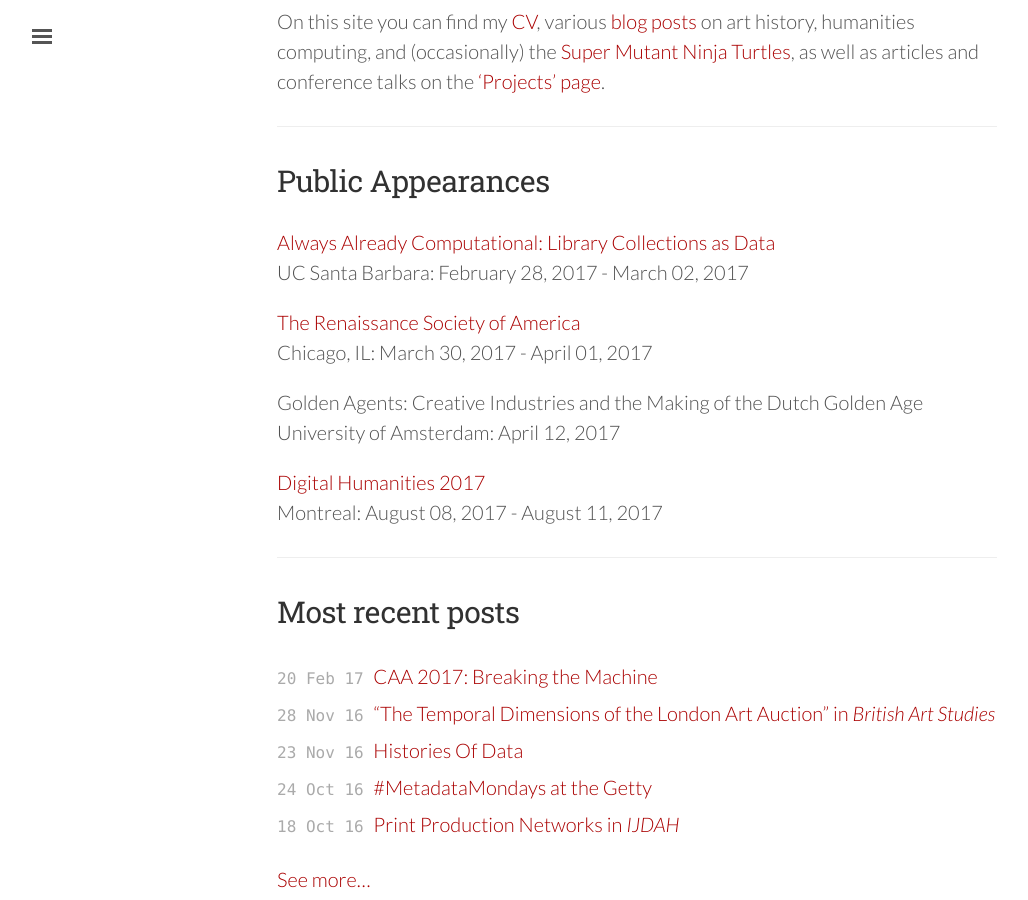
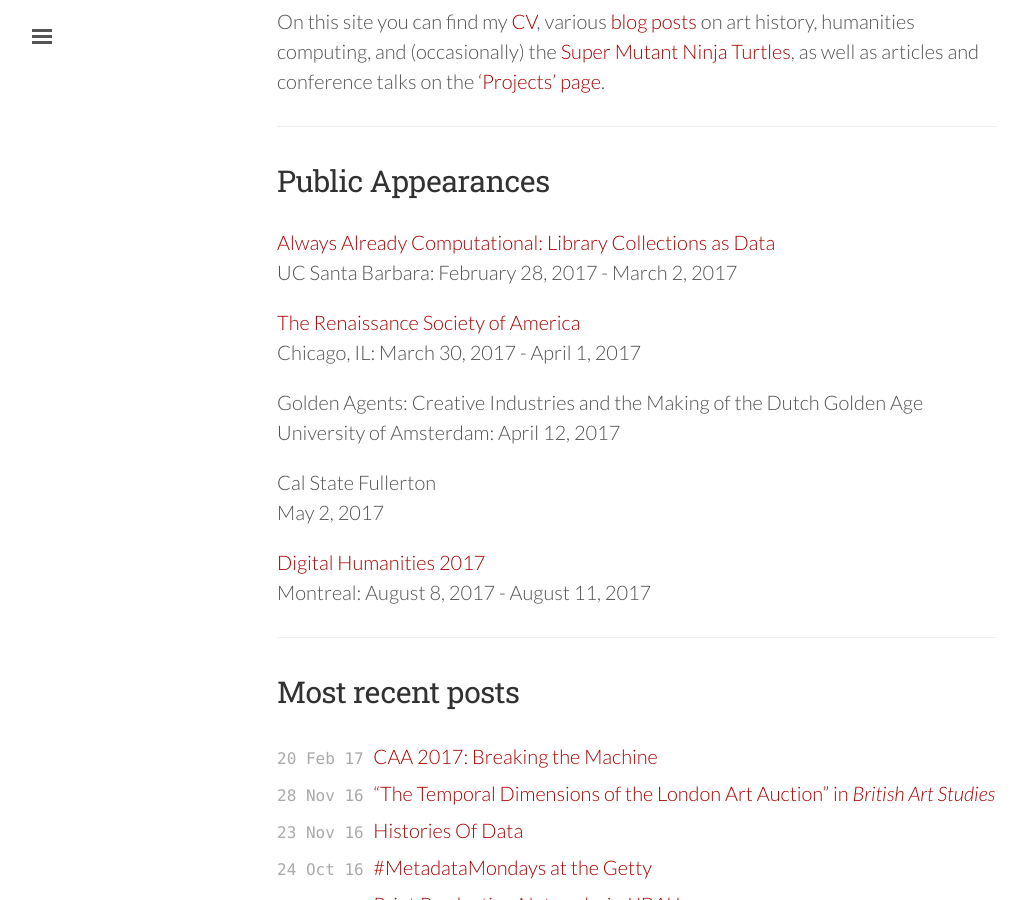
Before and after one commit to mdlincoln/mdlincoln.github.io, a Jekyll site: the page built from index.md, in a window 1280 px wide and 900 px high, scrolled down 473 px. Shown: the whole window, without its empty margins (3-1031 px from the left). Built offline with Jekyll 4.4.1, drawn with Linux system fonts in a browser that asks for light colours; nearby versions of some CDN libraries.

Commit message:
add CSF talk

```diff
--- a/_data/travel.yaml
+++ b/_data/travel.yaml
@@ -10,9 +10,11 @@
   url: https://collectionsasdata.github.io/
 - venue: "Golden Agents: Creative Industries and the Making of the Dutch Golden Age"
   location: University of Amsterdam
-  datestart: 2017-04-12 00:00:00 -0000
+  datestart: 2017-04-12 00:00:00 -0800
 - venue: "Digital Humanities 2017"
   location: Montreal
   url: https://dh2017.adho.org/
-  datestart: 2017-08-08 00:00:00 -0000
-  dateend:  2017-08-11 00:00:00 -0000
+  datestart: 2017-08-08 00:00:00 -0800
+  dateend:  2017-08-11 00:00:00 -0800
+- venue: Cal State Fullerton
+  datestart: 2017-05-02 00:00:00 -0800
--- a/_includes/travel.html
+++ b/_includes/travel.html
@@ -7,11 +7,13 @@
   {{ trip.venue }}
 {% endif %}
 <br>
-{{ trip.location }}:
+{% if trip.location %}
+	{{ trip.location }}:
+{% endif %}
 {% if trip.dateend %}
-  {{ trip.datestart | date: '%B %d, %Y' }} - {{ trip.dateend | date: '%B %d, %Y' }}
+  {{ trip.datestart | date: '%B %-d, %Y' }} - {{ trip.dateend | date: '%B %-d, %Y' }}
 {% else %}
-  {{ trip.datestart | date: '%B %d, %Y' }}
+  {{ trip.datestart | date: '%B %-d, %Y' }}
 {% endif %}
 </p>
 {% endfor %}
```
